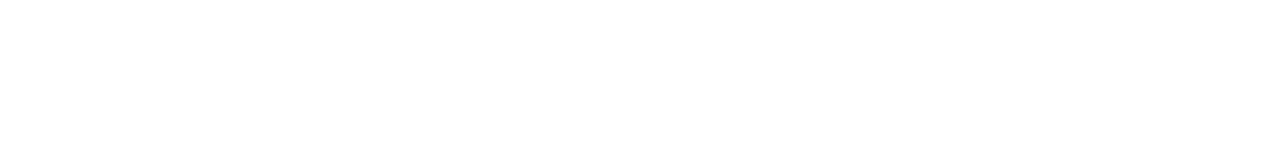
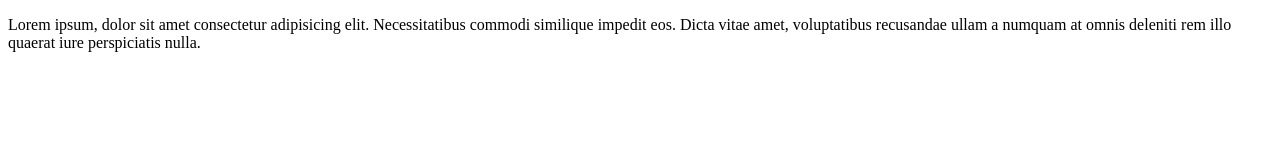
Before and after one commit to Marcos-Int/tutorial-git, a plain HTML site: page index.html in a window 1280 px wide. Drawn offline with Linux system fonts and the light colour scheme.

Commit message:
Alterando texto do html

```diff
--- a/index.html
+++ b/index.html
@@ -7,6 +7,8 @@
     <title>Tutorial de git</title>
 </head>
 <body>
-
+    <p>Lorem ipsum, dolor sit amet consectetur adipisicing elit.
+    Necessitatibus commodi similique impedit eos. Dicta vitae amet, voluptatibus
+     recusandae ullam a numquam at omnis deleniti rem illo quaerat iure perspiciatis nulla.</p>
 </body>
 </html>
```
